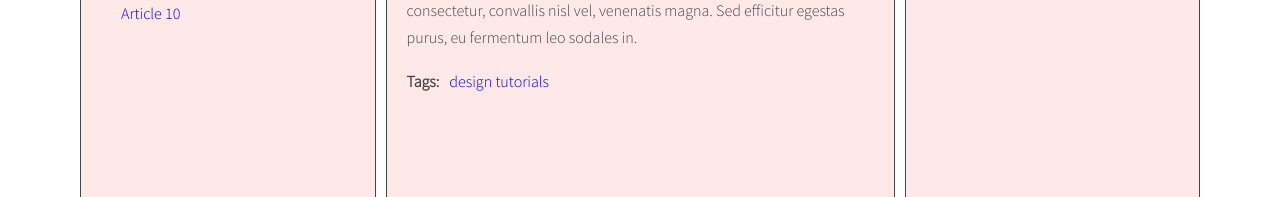
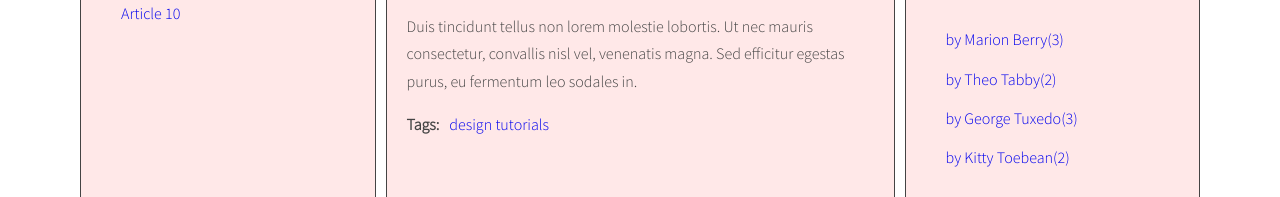
Before and after one commit to HannaNesterova/blog-JS, a website: page index.html in a window 1280 px wide. Shown: the part 603-800 px from the top of the page. Drawn offline with nearby package versions, Linux system fonts and the light colour scheme.

Commit message:
Return to commit # 10f93d4 " git push

```diff
--- a/index.html
+++ b/index.html
@@ -191,6 +191,17 @@
         <li><a href="#{{ authorId }}"><span>{{ author }}</span></a></li>
       </script>
 
+      <script id="template-tag-cloud-link" type="text/x-handlebars-template">
+        {{#each tags}}
+        <li>{{ tag }}</li>
+        {{/each}}
+      </script>
+
+      <script id="template-author-cloud-link'" type="text/x-handlebars-template">
+        <li><a href="#{{ authorId }}"><span>{{ cloudAuthor }}</span></a></li>
+      </script>
+
+
 
       <script src="https://cdnjs.cloudflare.com/ajax/libs/handlebars.js/4.1.0/handlebars.min.js"></script>
       <script src="js/script.js"></script>
--- a/js/script.js
+++ b/js/script.js
@@ -1,6 +1,5 @@
 
 'use strict';
-// CONST TEMPLATES
 
 const templates = {
   articleLink: Handlebars.compile(document.querySelector('#template-article-link').innerHTML)
@@ -9,7 +8,7 @@ const templatesOne = {
   listArticleTags: Handlebars.compile(document.querySelector('#template-article-tag-link').innerHTML)
 };
 const templatesTwo = {
-  listArticleAuthors: Handlebars.compile(document.querySelector('#template-article-author-link').innerHTML)
+  articleLink: Handlebars.compile(document.querySelector('#template-article-author-link').innerHTML)
 };
 
 // ALL CONST
@@ -146,8 +145,8 @@ function generateTags () {
     /* generate HTML of the link */
       // const link = '<li><a href = "#tag-' + tag + '">' + tag + '</a></li>';
 
-      const linkHTMLDataTag = { tag: articleTags, tags: tag };
-      const link = templatesOne.listArticleTags(linkHTMLDataTag);
+      const linkHTMLDataTag = { id: articleTags, title: tag };
+      const link = templates.articleLink(linkHTMLDataTag);
 
       /* add generated code to html variable */
       html = ' ' + link;
@@ -171,7 +170,7 @@ function generateTags () {
   const tagsParams = calculateTagsParams(allTags);
 
   // [NEW] create variables for all links HTML code
-  const allTagsData = { tags: [] };
+  let allTagsHTML = '';
 
   // [NEW] START LOOP: for each tah in allTags
   for (const tag in allTags) {
@@ -260,9 +259,8 @@ function generateAuthors () {
     /* generate HTML of the link */
 
     // const link = '<a href ="#author-' + articleTagAuthor + '">' + articleTagAuthor + '</a>';
-
-    const linkHTML = { authorId: articleTagAuthor, author: articleTagAuthor };
-    const link = templatesTwo.listArticleAuthors(linkHTML);
+    const linkHTML = { id: articleTagAuthor, title: articleTagAuthor };
+    const link = templates.articleLink(linkHTML);
 
     /* add generated code to html variable */
     html = html + link;
```
